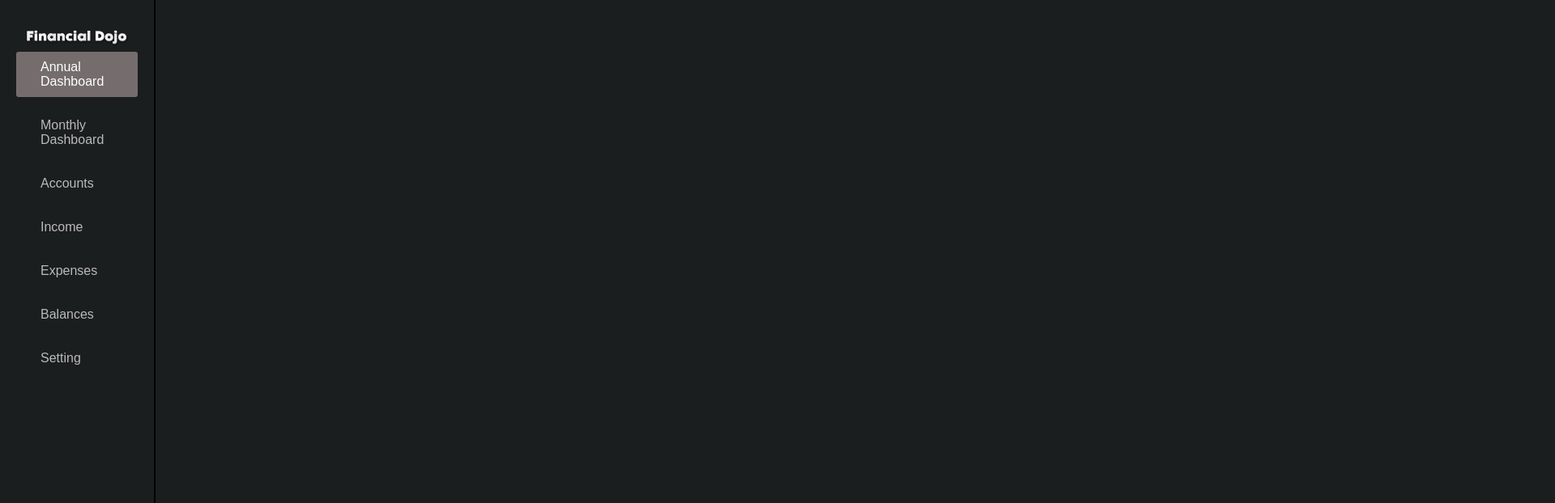
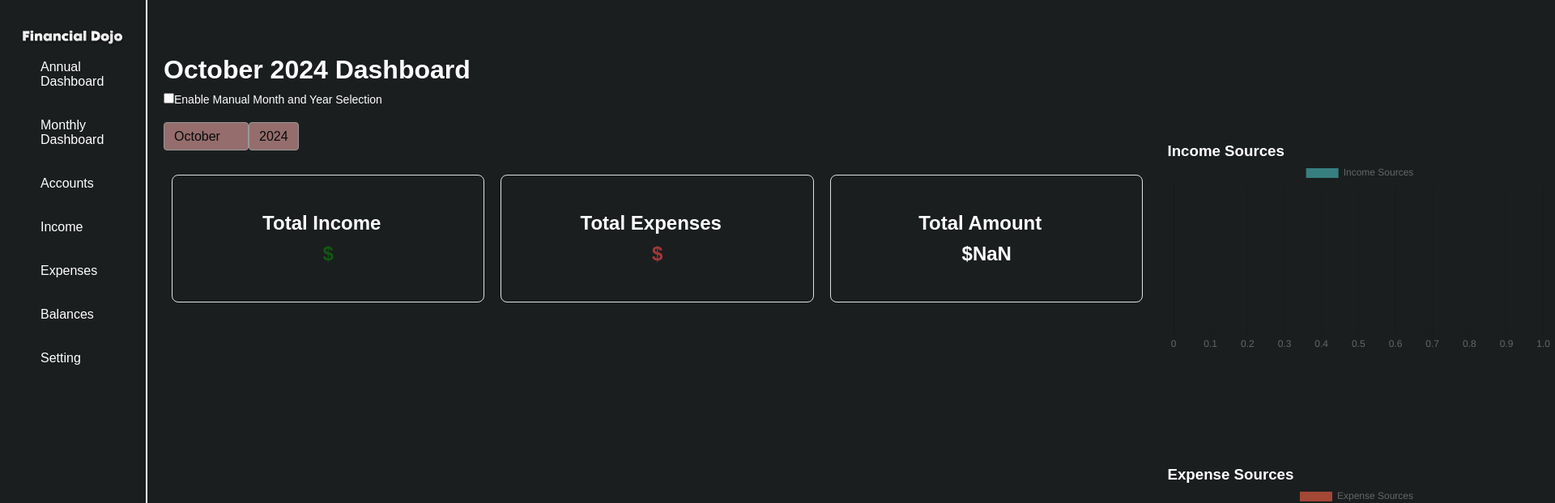
Before and after one commit to Chris5613/Financial-Dojo, a React (Create React App) app: page /monthly in a window 1280 px wide. Shown: the top 622 px of the page at 81% size, 1920 px wide, since content can reach past the window. Built offline with nearby package versions, Linux system fonts and the light colour scheme; the HTML template or start-up script is replaced by a standard one.

Commit message:
monthly dashboard started

```diff
--- a/src/App.jsx
+++ b/src/App.jsx
@@ -1,7 +1,9 @@
 import './css/App.css';
 import './css/Annual.css';
+import './css/Monthly.css'
 import Sidebar from './Nav/Sidebar.jsx';
 import Annual_Dashboard from './Comp/Annual/Annual_Dashboard.jsx';
+import Monthly from './Comp/Monthly/Monthly.jsx';
 import { BrowserRouter, Routes, Route } from 'react-router-dom';
 
 function App() {
@@ -11,6 +13,7 @@ function App() {
             <Sidebar />
             <Routes>
                 <Route path="/" element={<Annual_Dashboard />} />
+                <Route path="/monthly" element={<Monthly />} />
             </Routes>
         </div>
     </BrowserRouter>
--- /dev/null
+++ b/src/Comp/Monthly/Monthly.jsx
@@ -0,0 +1,116 @@
+import React, { useState, useEffect } from 'react';
+import '../../css/Annual.css';
+import '../../css/App.css';
+import Insights from '../Annual/Insights';
+import Summary from '../Annual/Summary';
+import IncomeBarChart from '../Annual/IncomeBarChart';
+import ExpenseBarChart from '../Annual/ExpenseBarChart';
+import IncomeTable from '../Annual/IncomeTable';
+import ExpenseTable from '../Annual/ExpenseTable';
+
+const Monthly = ({ totalIncome, totalExpenses }) => {
+    // Get current month and year
+    const getCurrentMonth = () => new Date().toLocaleString('default', { month: 'long' });
+    const getCurrentYear = () => new Date().getFullYear();
+
+    // State for selected month, year, and toggle for manual selection
+    const [selectedMonth, setSelectedMonth] = useState(getCurrentMonth());
+    const [selectedYear, setSelectedYear] = useState(getCurrentYear());
+    const [isManualSelection, setIsManualSelection] = useState(false);
+
+    // Auto-update month and year unless manual selection is enabled
+    useEffect(() => {
+        if (!isManualSelection) {
+            setSelectedMonth(getCurrentMonth());
+            setSelectedYear(getCurrentYear());
+        }
+    }, [isManualSelection]);
+
+    const handleMonthChange = (e) => setSelectedMonth(e.target.value);
+    const handleYearChange = (e) => setSelectedYear(parseInt(e.target.value, 10));
+    const toggleManualSelection = () => setIsManualSelection(!isManualSelection);
+
+    // Example data with date
+    const incomeSources = [
+        { name: 'Rental Income', amount: 8000, date: '2023-11-01' },
+        { name: 'Side Business', amount: 6000, date: '2023-11-10' },
+    ];
+    const expenseData = [
+        { name: 'Rent', amount: 12000, date: '2023-11-05' },
+        { name: 'Groceries', amount: 6000, date: '2023-11-12' },
+    ];
+
+    // Filter data by selected month and year
+    const filterDataByMonthAndYear = (data) => {
+        return data.filter(item => {
+            const itemDate = new Date(item.date);
+            return (
+                itemDate.getMonth() === new Date(`1 ${selectedMonth} ${selectedYear}`).getMonth() &&
+                itemDate.getFullYear() === selectedYear
+            );
+        });
+    };
+
+    const filteredIncomeSources = filterDataByMonthAndYear(incomeSources);
+    const filteredExpenseData = filterDataByMonthAndYear(expenseData);
+
+    return (
+        <div className="dashboard-container">
+            <div className="left-section">
+                <h1>{selectedMonth} {selectedYear} Dashboard</h1>
+
+                {/* Toggle for enabling manual selection */}
+                <label>
+                    <input
+                        type="checkbox"
+                        checked={isManualSelection}
+                        onChange={toggleManualSelection}
+                    />
+                    Enable Manual Month and Year Selection
+                </label>
+                <select
+                    id="month-select"
+                    value={selectedMonth}
+                    onChange={handleMonthChange}
+                    disabled={!isManualSelection}
+                    className="custom-select"
+                >
+                    {[
+                        'January', 'February', 'March', 'April',
+                        'May', 'June', 'July', 'August',
+                        'September', 'October', 'November', 'December'
+                    ].map(month => (
+                        <option key={month} value={month}>{month}</option>
+                    ))}
+                </select>
+                <select
+                    id="year-select"
+                    value={selectedYear}
+                    onChange={handleYearChange}
+                    disabled={!isManualSelection}
+                    className="custom-select"
+                >
+                    {[...Array(11)].map((_, i) => {
+                        const year = getCurrentYear() - 5 + i;
+                        return <option key={year} value={year}>{year}</option>;
+                    })}
+                </select>
+                <Summary totalIncome={totalIncome} totalExpenses={totalExpenses} total={totalIncome - totalExpenses} />
+            </div>
+            <div className="right-section">
+                <div className="charts-container">
+                    <div className="chart-section">
+                        <IncomeBarChart incomeSources={filteredIncomeSources} />
+                        <IncomeTable incomeSources={filteredIncomeSources} />
+                    </div>
+                    <div className="chart-section">
+                        <ExpenseBarChart expenseData={filteredExpenseData} />
+                        <ExpenseTable expenseData={filteredExpenseData} />
+                    </div>
+                </div>
+            </div>
+        </div>
+    );
+}
+
+export default Monthly;
--- a/src/Nav/Sidebar.jsx
+++ b/src/Nav/Sidebar.jsx
@@ -22,7 +22,7 @@ const Sidebar = () => {
                 </div>
                 <div className="menu-item" data-tooltip="Stats">
                     <i className="bx bx-bar-chart-alt-2"></i>
-                    <span>Monthly Dashboard</span>
+                    <Link to="/monthly" className="custom-link"> <span>Monthly Dashboard</span> </Link>
                 </div>
                 <div className="menu-item" data-tooltip="Chat">
                     <i className="bx bx-message-square-dots"></i>
--- a/src/css/Annual.css
+++ b/src/css/Annual.css
@@ -16,6 +16,7 @@
     white-space: nowrap;
     overflow: hidden;
     text-overflow: ellipsis;
+    background-color: rgb(27, 30, 31);
 }
 
 .summary-item h2 {
@@ -56,6 +57,7 @@
     margin-bottom: 30px;
     width:94%;
     margin-left: 10px;
+    background-color: rgb(27, 30, 31);
 }
 
 .progress-bar {
@@ -75,6 +77,10 @@
     height: 100%;
     border-radius: 8px;
     transition: width 0.5s; /* Smooth transition */
+}
+
+.savings-goal p {
+    font-size: 20px;
 }
 
 .insights {
@@ -102,6 +108,7 @@
     margin: 0 10px;
     border: 1px solid #dee2e6;
     border-radius: 8px;
+    background-color: rgb(27, 30, 31);
 }
 
 .insight-item p {
@@ -136,7 +143,7 @@
 /* ................. */
 
 .table-container {
-    background-color: #ffffff;
+    background-color: rgb(27, 30, 31);
     border: 1px solid #dee2e6;
     border-radius: 8px;
     padding: 20px;
@@ -148,6 +155,7 @@
     width: 100%;
     border-collapse: collapse;
     margin-top: 10px;
+    background-color: rgb(27, 30, 31);
 }
 
 .data-table th, .data-table td {
@@ -162,7 +170,7 @@
 }
 
 .data-table tr:hover {
-    background-color: #f1f1f1; /* Highlight row on hover */
+    background-color:  rgb(58, 73, 79);
 }
 
 .chart-section {
--- a/src/css/App.css
+++ b/src/css/App.css
@@ -11,6 +11,7 @@ body {
   margin: 0;
   padding: 0;
   font-family: "Agdasima", sans-serif;
+  color: white;
 }
 
 nav {
@@ -24,7 +25,7 @@ nav {
 
 .sidebar {
     width: var(--sidebar-width);
-    border-right: 2px solid black; /* Adjust color and width as needed */
+    border-right: 2px solid rgb(255, 255, 255); /* Adjust color and width as needed */
 }
 
 .main {
@@ -122,8 +123,6 @@ nav {
 .menu-item:hover,
 .nav-active,
 .logout:hover {
-  background: var(--menu-item-hover-bg);
-  color: var(--menu-item-hover-color);
   transition: 0.5s ease;
 }
 
@@ -163,69 +162,6 @@ nav {
   text-align: left;
 }
 
-/* toggle menu */
-.toggle-menu {
-  position: absolute;
-  top: 10px;
-  right: -20px;
-  background-color: var(--sidebar-bg);
-  border: 1px solid var(--menu-item-hover-bg);
-  color: var(--text-color);
-  padding: 10px 15px;
-  border-radius: 5px;
-  cursor: pointer;
-  display: flex;
-  align-items: center;
-  justify-content: center;
-}
-
-/* menu item tooltip */
-[data-tooltip] {
-  position: relative;
-}
-[data-tooltip]::before {
-  content: attr(data-tooltip);
-  position: absolute;
-  left: 120%;
-  top: 50%;
-  transform: translateY(-50%);
-  background-color: var(--tooltip-bg);
-  padding: 5px 10px;
-  border-radius: 5px;
-  font-size: 20px;
-  white-space: nowrap;
-  opacity: 0;
-  pointer-events: none;
-  transition: opacity 0.5s ease;
-}
-
-[data-tooltip]:after {
-  content: "";
-  position: absolute;
-  left: 100%;
-  top: 50%;
-  transform: translateY(-50%);
-  border-width: 5px;
-  border-style: solid;
-  border-color: transparent var(--tooltip-bg) transparent transparent;
-  opacity: 0;
-  transition: opacity 0.5s ease;
-}
-.sidebar:not(.active) [data-tooltip]:hover::before,
-.sidebar:not(.active) [data-tooltip]:hover::after {
-  opacity: 1;
-}
-.logout[data-tooltip]::before {
-  left: 120%;
-}
-.logout[data-tooltip]::after {
-  left: 100%;
-}
-
-.sidebar.hidden {
-    display: none;
-}
-
 .sidebar {
   background-color: rgb(27, 30, 31); /* Match the body background color */
 }
--- /dev/null
+++ b/src/css/Monthly.css
@@ -0,0 +1,54 @@
+/* src/css/App.css */
+#month-select {
+    padding: 8px 12px;
+    font-size: 16px;
+    color: black;
+    background-color: #c98f8f; /* Light background for a soft look */
+    border: 1px solid #ccc;    /* Subtle border */
+    border-radius: 4px;        /* Rounded corners */
+    outline: none;
+    cursor: pointer;
+    margin-top: 10px;          /* Spacing from other elements */
+    appearance: none;          /* Removes default styling in some browsers */
+    -webkit-appearance: none;  /* Safari compatibility */
+    -moz-appearance: none;     /* Firefox compatibility */
+}
+
+#year-select {
+    padding: 8px 12px;
+    font-size: 16px;
+    color: black;
+    background-color: #c98f8f; /* Light background for a soft look */
+    border: 1px solid #ccc;    /* Subtle border */
+    border-radius: 4px;        /* Rounded corners */
+    outline: none;
+    cursor: pointer;
+    margin-top: 10px;          /* Spacing from other elements */
+    appearance: none;          /* Removes default styling in some browsers */
+    -webkit-appearance: none;  /* Safari compatibility */
+    -moz-appearance: none;     /* Firefox compatibility */
+}
+
+#month-select:focus {
+    border-color: #888;        /* Change border color on focus */
+}
+
+.custom-select {
+    padding: 8px 12px;
+    font-size: 16px;
+    color: black;
+    background-color: #f0f0f0;
+    border: 1px solid #ccc;
+    border-radius: 4px;
+    outline: none;
+    margin-top: 10px;
+    cursor: pointer;
+}
+
+
+/* Styling for toggle label */
+label {
+    font-size: 14px;
+    margin: 10px 0;
+    display: block;
+}
```
